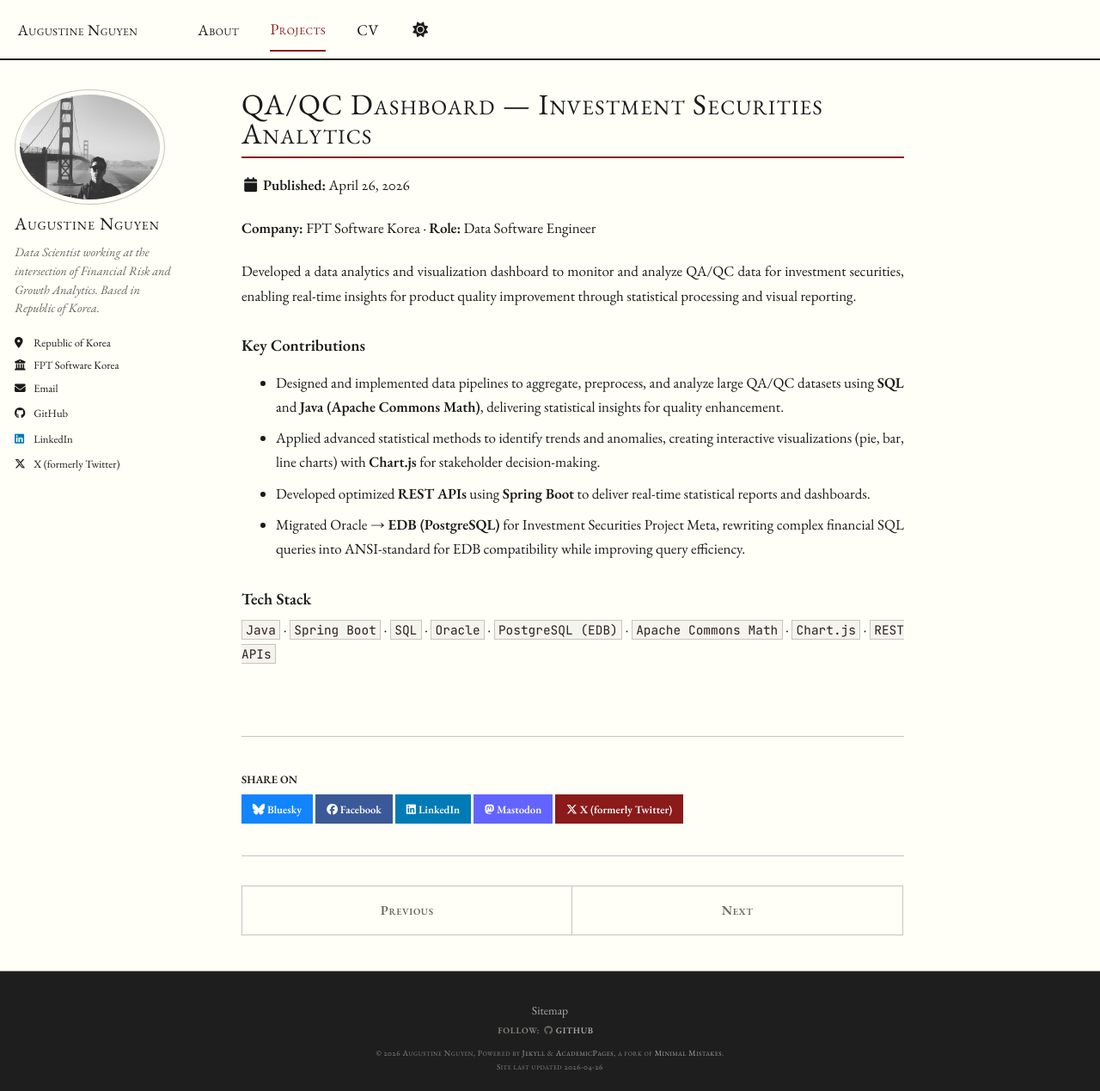
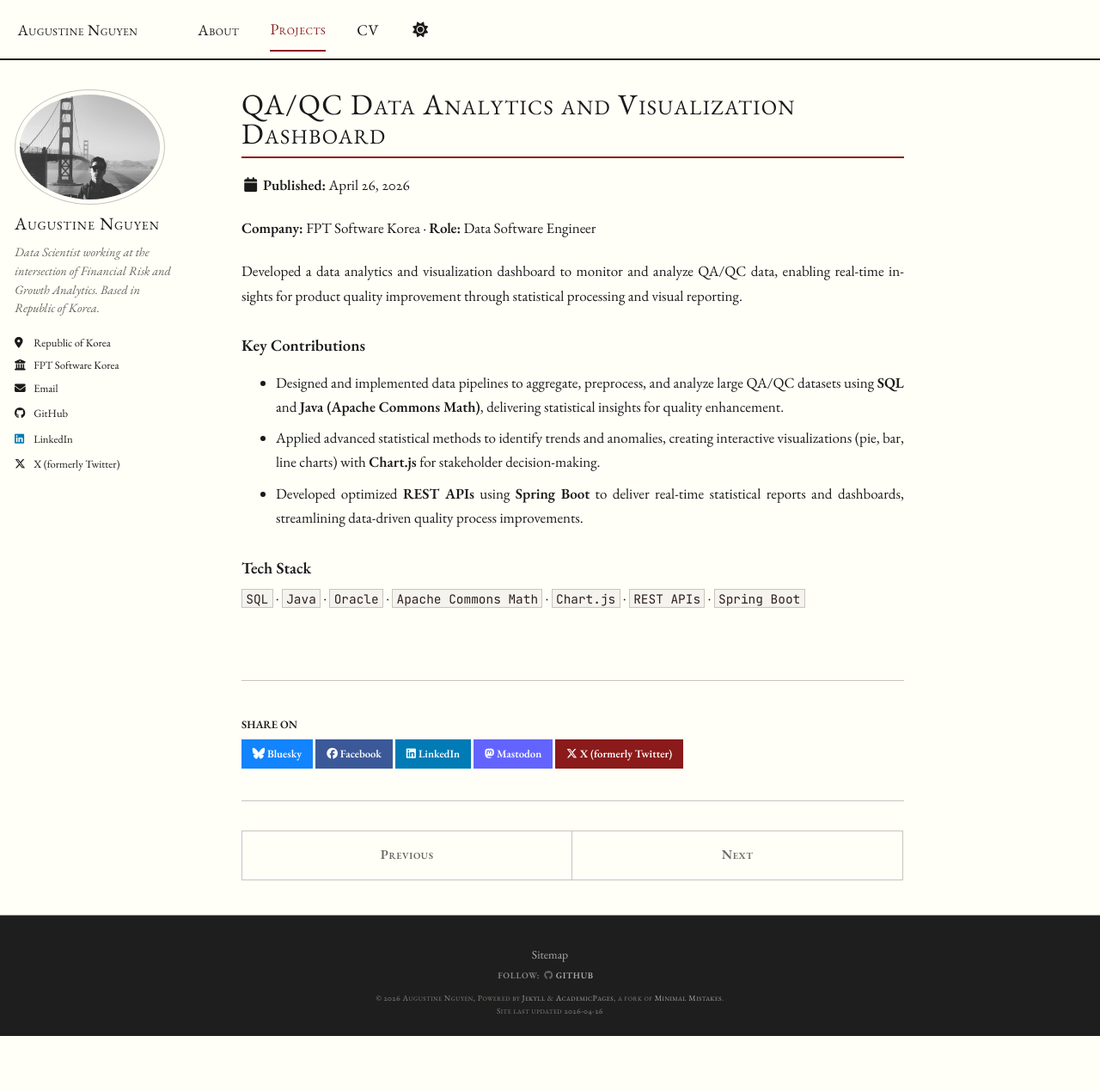
Before and after one commit to augustine0890/augustine0890.github.io, a Jekyll site: the page built from _portfolio/06-qaqc-dashboard.md, in a window 1280 px wide and 1269 px high. Shown: the whole window at 86% size. Built offline with Jekyll 4.4.1, drawn with Linux system fonts in a browser that asks for light colours; a script bundle is joined from its source files by our own code; library files that are not in the unit come from our copies.

Commit message:
update the project

```diff
--- a/_portfolio/06-qaqc-dashboard.md
+++ b/_portfolio/06-qaqc-dashboard.md
@@ -1,20 +1,19 @@
 ---
-title: "QA/QC Dashboard — Investment Securities Analytics"
-excerpt: "Statistical quality intelligence dashboard for financial operations, migrating Oracle to PostgreSQL."
+title: "QA/QC Data Analytics and Visualization Dashboard"
+excerpt: "Statistical quality intelligence dashboard delivering real-time insights for QA/QC product quality improvement."
 collection: portfolio
 ---
 
 **Company:** FPT Software Korea · **Role:** Data Software Engineer
 
-Developed a data analytics and visualization dashboard to monitor and analyze QA/QC data for investment securities, enabling real-time insights for product quality improvement through statistical processing and visual reporting.
+Developed a data analytics and visualization dashboard to monitor and analyze QA/QC data, enabling real-time insights for product quality improvement through statistical processing and visual reporting.
 
 ### Key Contributions
 
 - Designed and implemented data pipelines to aggregate, preprocess, and analyze large QA/QC datasets using **SQL** and **Java (Apache Commons Math)**, delivering statistical insights for quality enhancement.
 - Applied advanced statistical methods to identify trends and anomalies, creating interactive visualizations (pie, bar, line charts) with **Chart.js** for stakeholder decision-making.
-- Developed optimized **REST APIs** using **Spring Boot** to deliver real-time statistical reports and dashboards.
-- Migrated Oracle → **EDB (PostgreSQL)** for Investment Securities Project Meta, rewriting complex financial SQL queries into ANSI-standard for EDB compatibility while improving query efficiency.
+- Developed optimized **REST APIs** using **Spring Boot** to deliver real-time statistical reports and dashboards, streamlining data-driven quality process improvements.
 
 ### Tech Stack
 
-`Java` · `Spring Boot` · `SQL` · `Oracle` · `PostgreSQL (EDB)` · `Apache Commons Math` · `Chart.js` · `REST APIs`
+`SQL` · `Java` · `Oracle` · `Apache Commons Math` · `Chart.js` · `REST APIs` · `Spring Boot`
```
